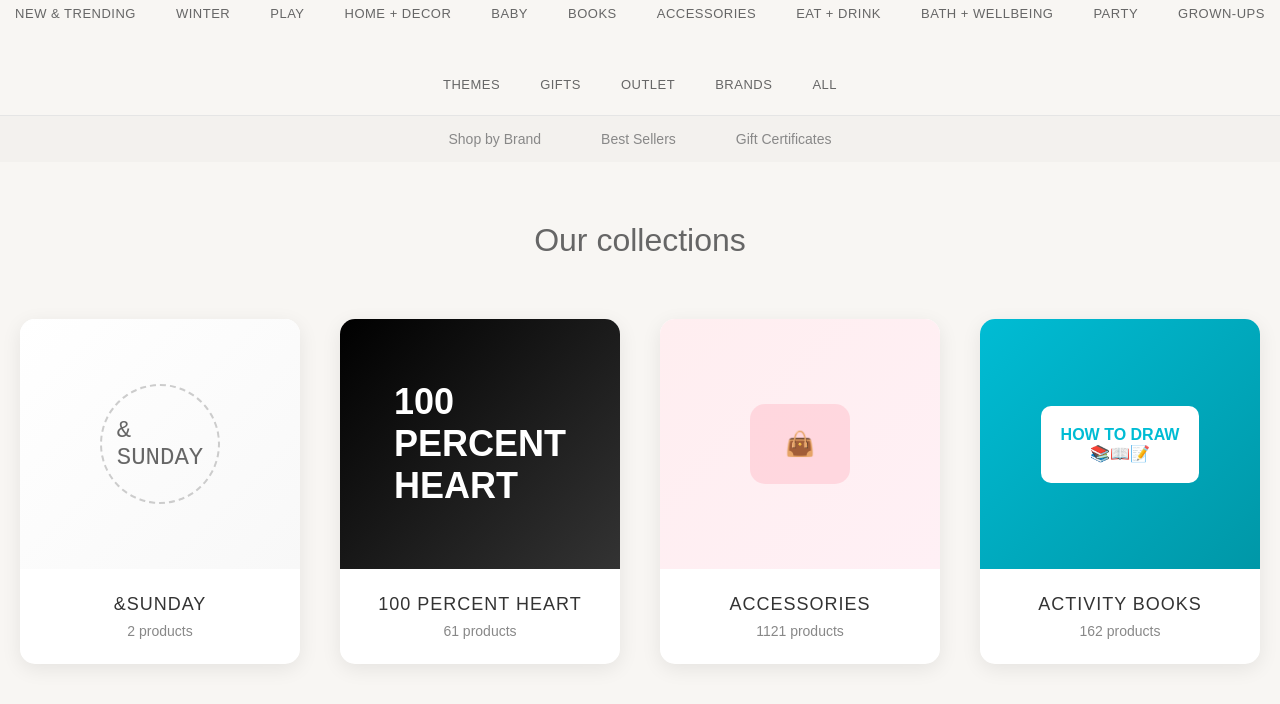
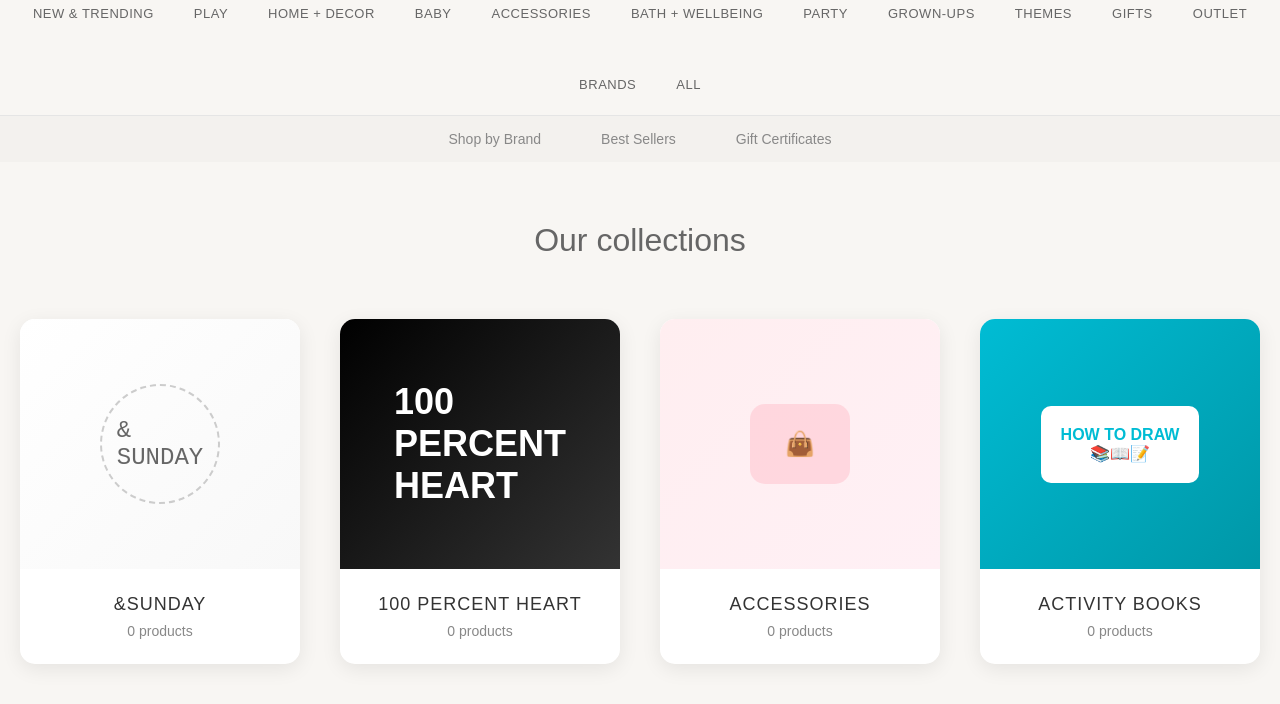
Before and after one commit to Lara1985web/twolittlepearls-website, a plain HTML site: page index.html in a window 1280 px wide. Shown: the part 130-834 px from the top of the page. Drawn offline with Linux system fonts and the light colour scheme.

Commit message:
Update index.html

```diff
--- a/index.html
+++ b/index.html
@@ -340,13 +340,10 @@
     <nav class="main-nav">
         <div class="nav-menu">
             <a href="#">NEW & TRENDING</a>
-            <a href="#">WINTER</a>
             <a href="#">PLAY</a>
             <a href="#">HOME + DECOR</a>
             <a href="#">BABY</a>
-            <a href="#">BOOKS</a>
             <a href="#">ACCESSORIES</a>
-            <a href="#">EAT + DRINK</a>
             <a href="#">BATH + WELLBEING</a>
             <a href="#">PARTY</a>
             <a href="#">GROWN-UPS</a>
@@ -380,7 +377,7 @@
                 </div>
                 <div class="collection-info">
                     <div class="collection-name">&SUNDAY</div>
-                    <div class="collection-count">2 products</div>
+                    <div class="collection-count">0 products</div>
                 </div>
             </div>
 
@@ -394,7 +391,7 @@
                 </div>
                 <div class="collection-info">
                     <div class="collection-name">100 Percent Heart</div>
-                    <div class="collection-count">61 products</div>
+                    <div class="collection-count">0 products</div>
                 </div>
             </div>
 
@@ -406,7 +403,7 @@
                 </div>
                 <div class="collection-info">
                     <div class="collection-name">ACCESSORIES</div>
-                    <div class="collection-count">1121 products</div>
+                    <div class="collection-count">0 products</div>
                 </div>
             </div>
 
@@ -419,7 +416,7 @@
                 </div>
                 <div class="collection-info">
                     <div class="collection-name">ACTIVITY BOOKS</div>
-                    <div class="collection-count">162 products</div>
+                    <div class="collection-count">0 products</div>
                 </div>
             </div>
         </div>
@@ -461,4 +458,5 @@
         });
     </script>
 </body>
+
 </html>
```
